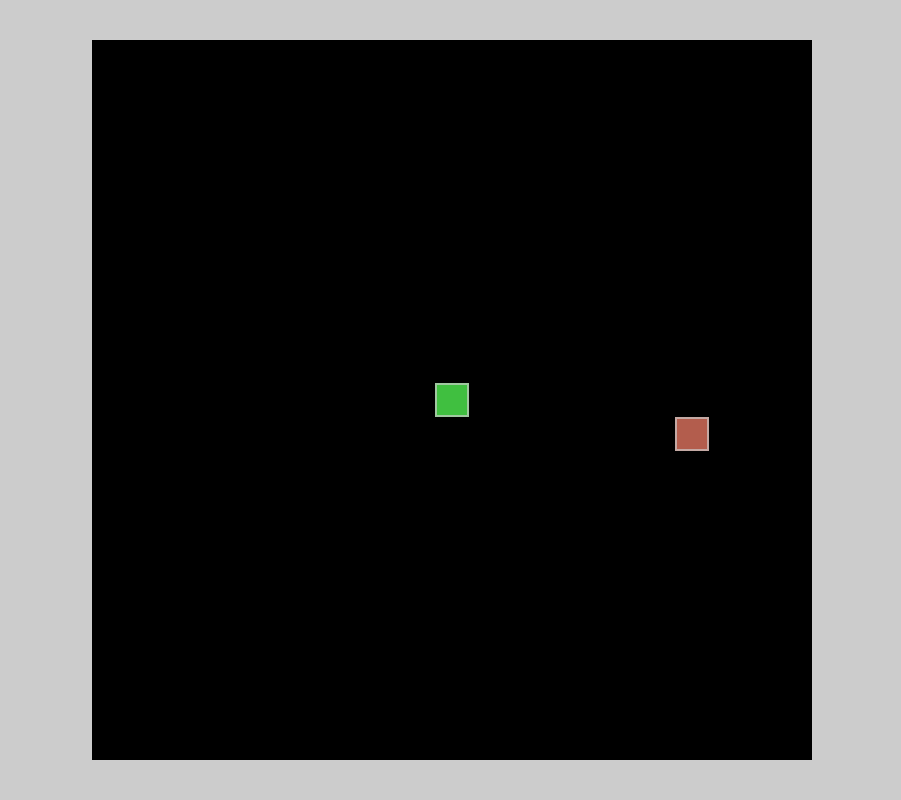
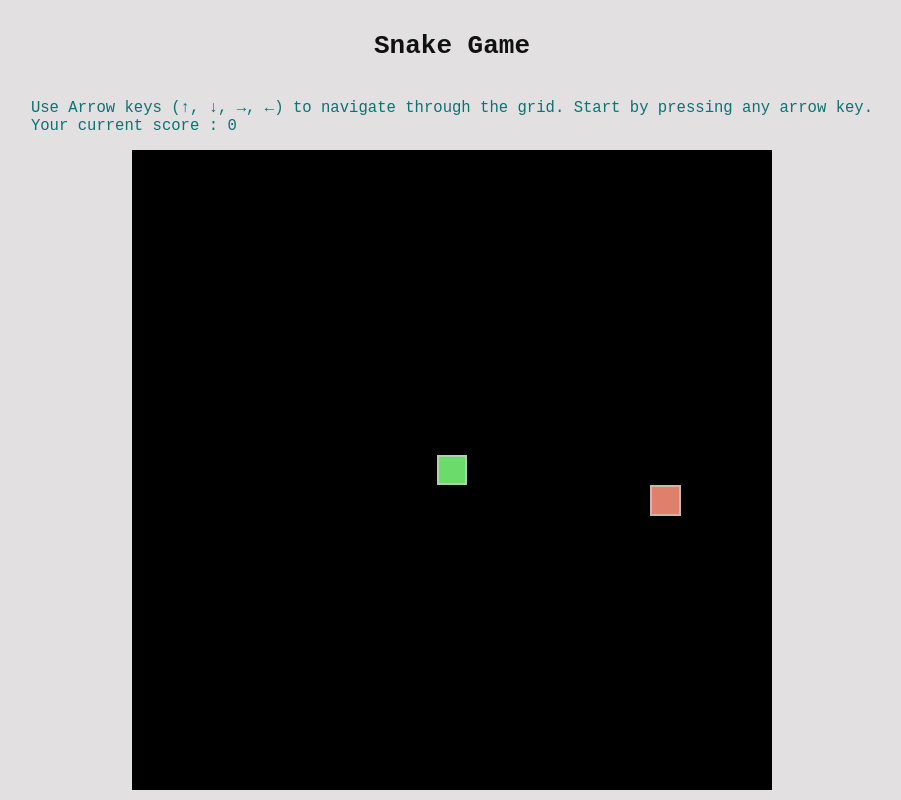
Before and after one commit to Gooner1886/snake-game-vanillaJS, a plain HTML site: page index.html in a window 1280 px wide. Shown: the whole page, without its empty margins (188-1089 px from the left). Drawn offline with Linux system fonts and the light colour scheme.

Commit message:
instructions and current score added

```diff
--- a/food.js
+++ b/food.js
@@ -2,7 +2,7 @@ import { onSnake, expandSnake } from "./snake.js";
 import { randomGridPosition } from "./grid.js";
 
 let food = randomGridPosition();
-const EXPANSION_RATE = 3;
+const EXPANSION_RATE = 1;
 
 export const update = () => {
   if (onSnake(food)) {
--- a/game.js
+++ b/game.js
@@ -4,15 +4,18 @@ import { draw as drawSnake } from "./snake.js";
 import { update as updateFood, draw as drawFood } from "./food.js"
 import { getSnakeHead, snakeIntersection } from "./snake.js";
 import { outsideGrid } from "./grid.js";
+import { snakeBody } from "./snake.js"
 
 const gameBoard = document.getElementById('board')
 
 let lastRenderTime = 0;
 let gameOver = false;
+
 const main = (currentTime) => {
 
   if(gameOver) {
-    if(confirm('You lost. Press OK to restart')) {
+
+    if(confirm(`You lost. Your score: ${snakeBody.length - 1}. Press OK to restart.`)) {
       window.location = '/'
     }
     return
@@ -32,6 +35,7 @@ const main = (currentTime) => {
 window.requestAnimationFrame(main);
 
 const update = () => {
+    // document.getElementById('score-status').innerHTML(`Snake length: ${snakeBody.length - 1}`)
     updateSnake()
     updateFood()
     checkDeath()
--- a/index.html
+++ b/index.html
@@ -1,9 +1,9 @@
 <!DOCTYPE html>
 <html lang="en">
   <head>
-    <meta charset="UTF-8">
-    <meta http-equiv="X-UA-Compatible" content="IE=edge">
-    <meta name="viewport" content="width=device-width, initial-scale=1.0">
+    <meta charset="UTF-8" />
+    <meta http-equiv="X-UA-Compatible" content="IE=edge" />
+    <meta name="viewport" content="width=device-width, initial-scale=1.0" />
     <title>Snake Game</title>
   </head>
   <style>
@@ -11,32 +11,47 @@
       height: 100vh;
       width: 100vw;
       display: flex;
+      flex-direction: column;
       justify-content: center;
       align-items: center;
       margin: 0;
-        background-color: #CCC;
+      background-color: rgb(226, 224, 224);
     }
     #board {
       background-color: black;
-        height: 90vmin;
-        width: 90vmin;
+      height: 80vmin;
+      width: 80vmin;
       display: grid;
       grid-template-rows: repeat(21, 1fr);
       grid-template-columns: repeat(21, 1fr);
     }
     .snake {
-        background-color: hsl(120, 50%, 50%);
+      background-color: hsl(120, 61%, 64%);
       border: 0.25vmin solid rgba(204, 204, 204, 0.685);
     }
     .food {
-        background-color: hsl(10, 40%, 50%);
-        border: 0.25vmin solid rgba(204, 204, 204, 0.685);;
+      background-color: hsl(10, 65%, 65%);
+      border: 0.25vmin solid rgba(204, 204, 204, 0.685);
+    }
+    .score-status {
+      font-family: monospace;
+      font-weight: 600;
+      color: #111;
+      font-size: xx-large;
+    }
+    .instructions {
+      font-family: monospace;
+      font-size: larger;
+      color: rgb(12, 114, 114);
     }
   </style>
   <script src="game.js" defer type="module"></script>
   <body>
-    <div id="board">
-
-    </div>
+    <h2 id="score-status" class="score-status">Snake Game</h2>
+    <p class="instructions" id="instructions">
+      Use Arrow keys (↑, ↓, →, ←) to navigate through the grid. Start by pressing any arrow
+      key.<br />Your current score : 0
+    </p>
+    <div id="board"></div>
   </body>
 </html>
--- a/snake.js
+++ b/snake.js
@@ -1,8 +1,9 @@
 import { getInputDirection } from "./input.js";
 
-export const SNAKE_SPEED = 3;
-const snakeBody = [{ x: 11, y: 11 }];
+export let SNAKE_SPEED = 4;
+export const snakeBody = [{ x: 11, y: 11 }];
 let newSegments = 0;
+let instructionText = document.getElementById('instructions')
 
 export const update = () => {
   addSegments();
@@ -13,6 +14,7 @@ export const update = () => {
 
   snakeBody[0].x += inputDirection.x;
   snakeBody[0].y += inputDirection.y;
+
 };
 
 export const draw = (gameBoard) => {
@@ -27,6 +29,11 @@ export const draw = (gameBoard) => {
 
 export const expandSnake = (RateOfExpansion) => {
   newSegments += RateOfExpansion;
+  if(SNAKE_SPEED < 15) {
+    SNAKE_SPEED += 0.5
+  }
+  console.log(SNAKE_SPEED);
+  instructionText.innerHTML = instructionText.innerHTML.replace(`${snakeBody.length - 1}`, `${snakeBody.length}`)
 };
 
 export const onSnake = (foodPosition, { ignoreHead = false } = {}) => {
```
Lines whose indentation alone changed are shown as unchanged.
